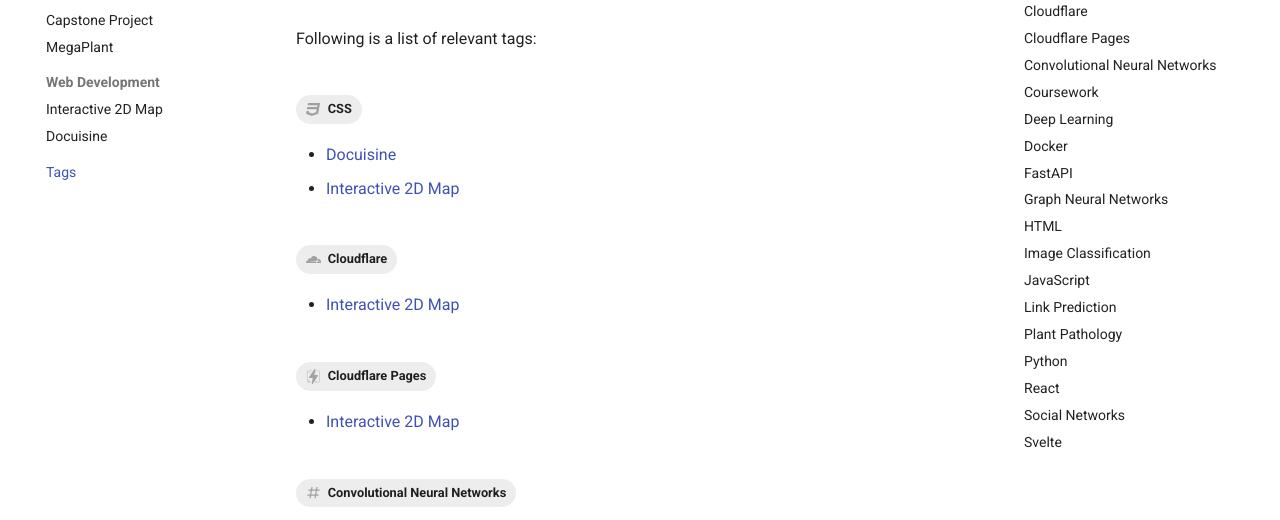
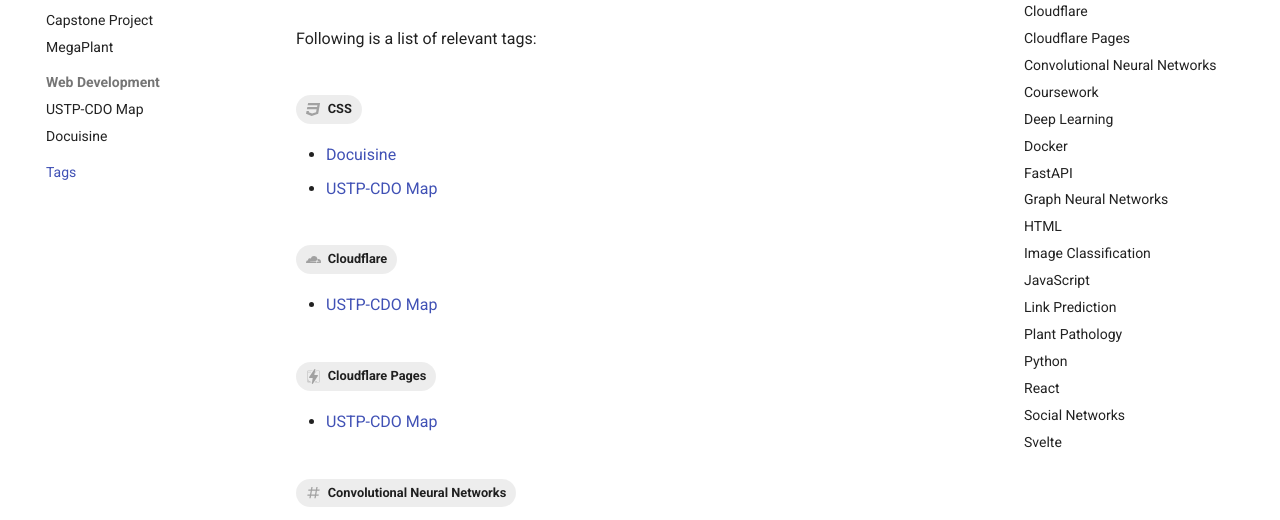
Before and after one commit to iragca/portfolio, an MkDocs documentation site: the page built from docs/tags.md, in a window 1280 px wide and 1400 px high. Shown: the part 202-722 px from the top of the window. Built offline with MkDocs 1.6.1 and Material for MkDocs 9.7.7, drawn with Linux system fonts in a browser that asks for light colours; some web fonts are replaced; some of the changed text lies outside the part shown.

Commit message:
fix: update link name for web development section

```diff
--- a/mkdocs.yml
+++ b/mkdocs.yml
@@ -117,7 +117,7 @@
           - "Capstone Project": projects/data-science/capstone.md
           - "MegaPlant": projects/data-science/megaplant.md
       - "Web Development":
-          - "Interactive 2D Map": projects/web-dev/map.md
+          - "USTP-CDO Map": projects/web-dev/map.md
           - "Docuisine": projects/web-dev/docuisine.md
       - Tags: tags.md
   - History: history.md
```
